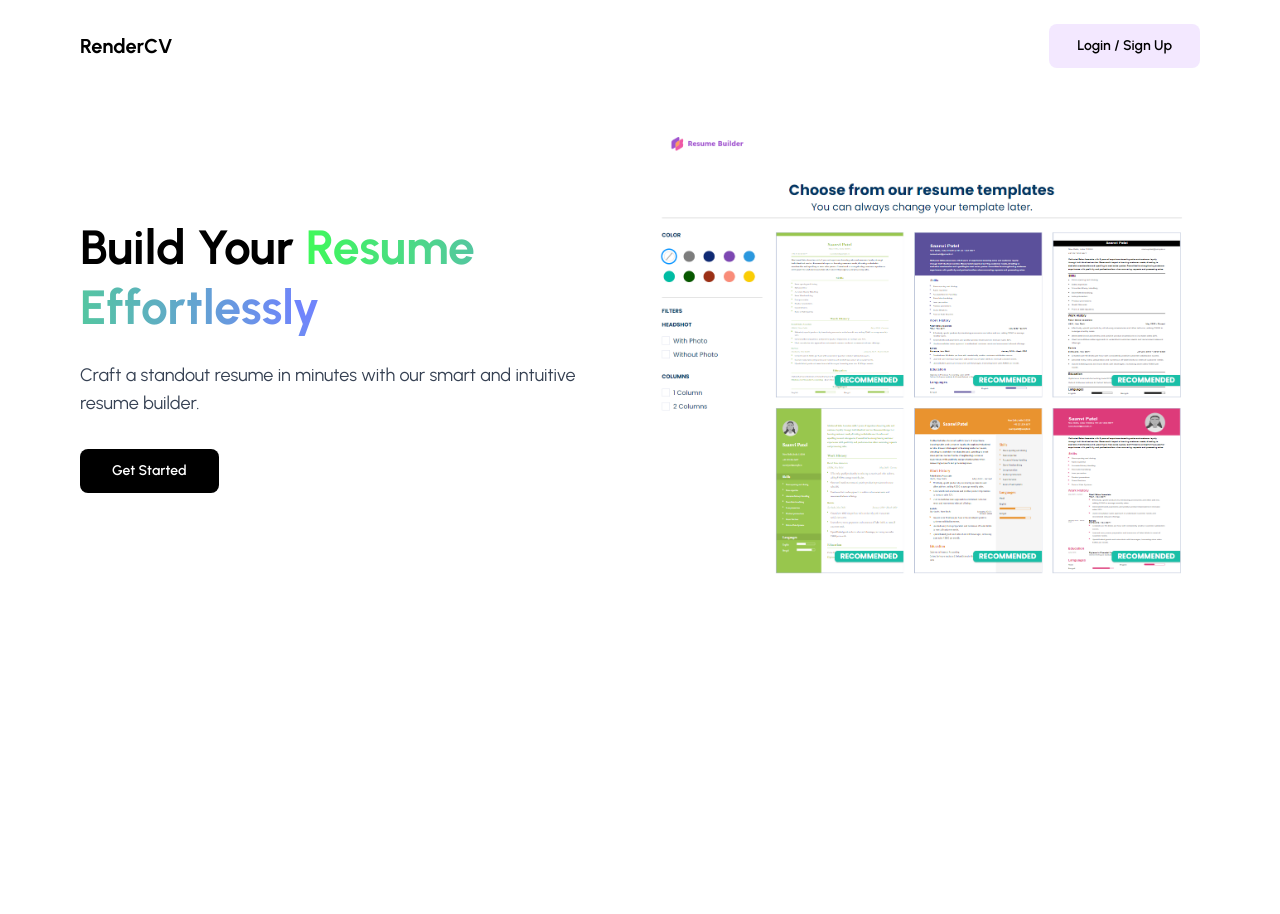
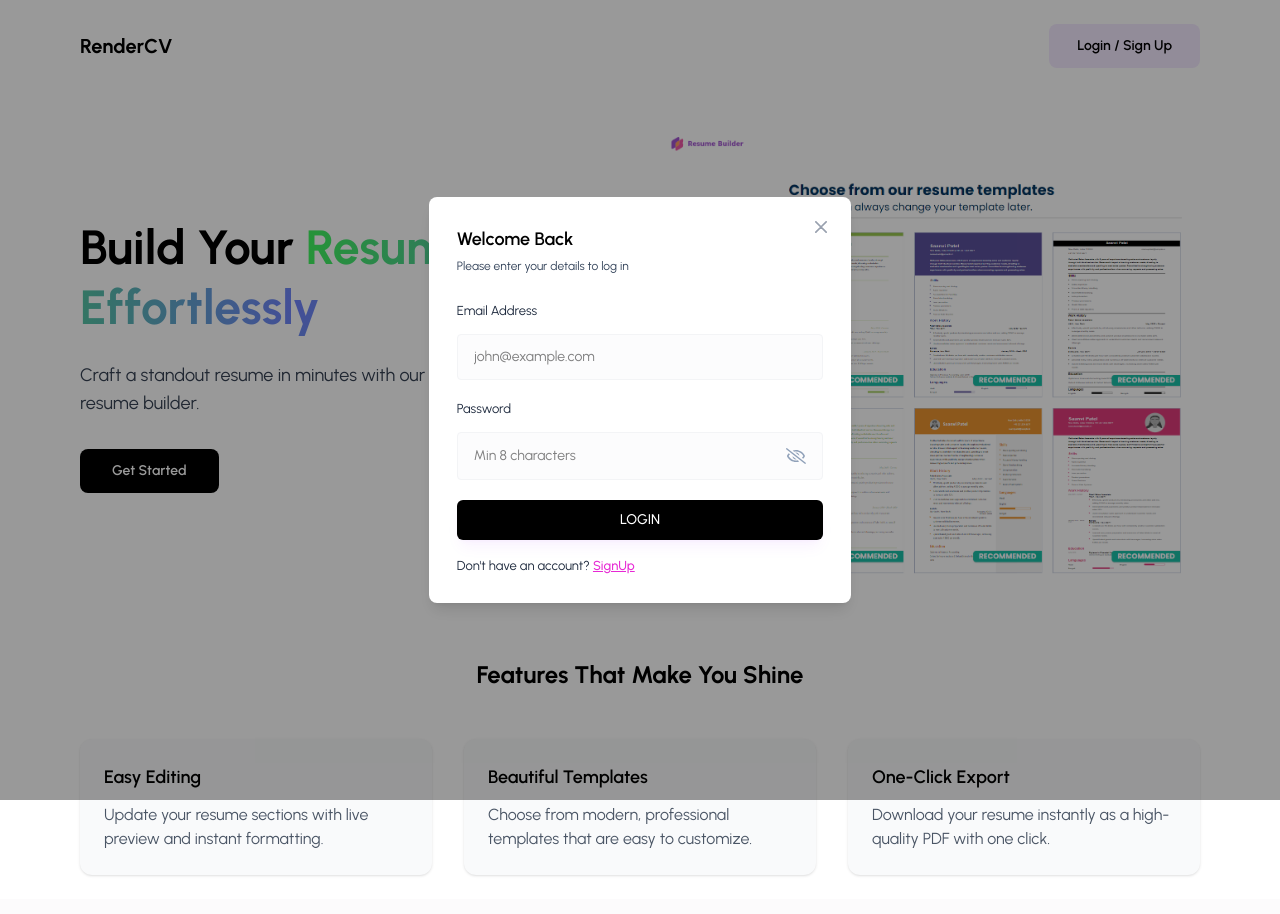
Before and after one commit to sahilphantom/resumebuilder, a React (Vite) app in the folder frontend/resume-builder/: page / in a window 1280 px wide. Shown: the top 914 px of the page. Built offline with nearby package versions, Linux system fonts and the light colour scheme.

Commit message:
implemented login functionality with validation and modal integration

```diff
--- /dev/null
+++ b/frontend/resume-builder/src/components/Modal.jsx
@@ -0,0 +1,65 @@
+import React from 'react'
+
+const Modal = ({
+  children,
+  isopen,
+  onClose,
+  title,
+  hideHeader,
+  showActionBtn,
+  actionBtnIcon = null,
+  actionBtnText,
+  onActionClick,
+}) => {
+  return (
+    <div className="fixed inset-0 z-50 flex items-center justify-center w-full h-full bg-black/40">
+      {/* Modal Content */}
+      <div className="relative flex flex-col bg-white shadow-lg rounded-lg overflow-hidden">
+        {/* modal header */}
+        {!hideHeader && (
+          <div className="flex items-center justify-between p-4 border-b border-gray-200">
+            <h3 className="md:text-lg font-medium text-gray-900">{title}</h3>
+            {showActionBtn && (
+              <button
+                className="btn-small-light mr-12"
+                onClick={() => onActionClick()}
+              >
+                {actionBtnIcon}
+                {actionBtnText}
+              </button>
+            )}
+          </div>
+        )}
+
+        <button
+          type="button"
+          className="text-gray-400 bg-transparent hover:bg-gray-900 rounded-lg text-sm w-8 h-8  justify-center absolute top-3.5 right-3.5 inline-flex items-center"
+          onClick={onClose}
+        >
+          <svg
+            className="w-3 h-3"
+            aria-hidden="true"
+            xmlns="http://www.w3.org/2000/svg"
+            fill="none"
+            viewBox="0 0 14 14"
+          >
+            <path
+              stroke="currentColor"
+              strokeLinecap="round"
+              strokeLinejoin="round"
+              strokeWidth="2"
+              d="M1 1l6 6m0 0l6-6M7 7l-6 6M7 7l6 6"
+            />
+          </svg>
+        </button>
+
+        {/* Modal body scrollable */}
+        <div className="flex-1 overflow-y-auto custom-scrollbar ">
+          {children}
+        </div>
+      </div>
+    </div>
+  )
+}
+
+export default Modal
--- /dev/null
+++ b/frontend/resume-builder/src/components/inputs/Input.jsx
@@ -0,0 +1,46 @@
+import React, { useState } from 'react'
+import { FaRegEye, FaRegEyeSlash } from 'react-icons/fa';
+
+const Input = ({value,onChange,label,placeholder,type="text"}) => {
+const [showPassword, setShowPassword] = useState(false);
+
+const toggleShowPassword = () => {
+  setShowPassword(!showPassword);
+};
+
+  return (
+    <div>
+        <label className="text-[13px] text-slate-800">{label}</label>
+<div className="input-box">
+    <input
+        type={
+            type === "password" ? (showPassword ? "text" : "password") : type
+        }
+        placeholder={placeholder}
+        className="w-full bg-transparent outline-none"
+        value={value}
+        onChange={(e) => onChange(e)}
+    />
+    {type === "password" && (
+        <>
+        {showPassword ? (
+            <FaRegEye
+                size={22}
+                className="text-[#e728d4] cursor-pointer"
+                onClick={() => toggleShowPassword()}
+            />
+        ) : (
+            <FaRegEyeSlash
+                size={22}
+                className="text-slate-400 cursor-pointer"
+                onClick={() => toggleShowPassword()}
+            />
+        )}
+        </>
+    )}
+    </div>
+    </div>
+  )
+}
+
+export default Input
--- a/frontend/resume-builder/src/pages/Auth/Login.jsx
+++ b/frontend/resume-builder/src/pages/Auth/Login.jsx
@@ -1,10 +1,83 @@
-import React from 'react'
+import React, { useState } from 'react'
+import { useNavigate } from 'react-router-dom';
+import Input from '../../components/inputs/Input';
+import { validateEmail } from '../../utils/helper';
 
 const Login = () => {
+  const [email, setEmail] = useState('');
+  const [password, setPassword] = useState('');
+  const [error, setError] = useState(null);
+
+
+  const  navigate = useNavigate();
+
+
+  // handle login form submit
+  const handleLogin = async (e) => {
+    e.preventDefault();
+
+    if (!validateEmail(email)) {
+      setError("Please enter a valid email address");
+      return;
+    }
+
+    if (!password) {
+      setError("Please enter the password");
+      return;
+    }
+
+    setError('');
+
+    // Login API Call
+try {
+
+} catch (error) {
+
+}
+
+  };
+
   return (
-    <div>
-      login
-    </div>
+    <div className="w-[90vw] md:w-[33vw] p-7 flex flex-col justify-center">
+<h3 className="text-lg font-semibold text-black">Welcome Back</h3>
+<p className="text-xs text-slate-700 mt-[5px] mb-6">
+Please enter your details to log in
+</p>
+
+<form onSubmit={handleLogin}>
+
+<Input
+value={email}
+onChange={({target}) => setEmail(target.value)}
+label="Email Address"
+placeholder="john@example.com"
+type="text"
+/>
+
+<Input
+value={password}
+onChange={({target}) => setPassword(target.value)}
+label="Password"
+placeholder="Min 8 characters"
+type="password"
+/>
+
+{error && <p className="text-red-500 text-xs pb-2.5">{error}</p>}
+<button type="submit" className="btn-primary">
+LOGIN
+</button>
+<p className="text-[13px] text-slate-800 mt-3">
+Don't have an account?{" "}
+<button
+className="font-medium text-[#e728d4] underline  cursor-pointer"
+onClick={() => {
+setCurrentPage("signup");
+}} >
+SignUp
+</button>
+</p>
+</form>
+</div>
   )
 }
 
--- a/frontend/resume-builder/src/pages/LandingPage.jsx
+++ b/frontend/resume-builder/src/pages/LandingPage.jsx
@@ -1,6 +1,9 @@
 import React, { useState } from 'react'
 import heroImg from '../assets/hero-img.webp';
 import { useNavigate } from 'react-router-dom';
+import Login from './Auth/Login';
+import SignUp from './Auth/SignUp';
+import Modal from '../components/Modal';
 
 const LandingPage = () => {
  const navigate = useNavigate();
@@ -8,7 +11,7 @@
 const [currentPage, setCurrentPage] = useState("login");
 const handleCTA = () => {};
 return (
-<div className='w-full min-h-full bg-white pb-96'>
+<div className='w-full min-h-full bg-white'>
 <div className="container  mx-auto px-4 py-6 md:w-[90%]">
 {/* Header */}
 <header className="flex justify-between items-center mb-16">
@@ -45,7 +48,55 @@
 />
 </div>
 </div>
+
+<section className="mt-20">
+<h2 className="text-2xl font-bold text-center mb-12">
+Features That Make You Shine
+</h2>
+<div className="grid grid-cols-1 md:grid-cols-3 gap-8">
+<div className="bg-gray-50 p-6 rounded-xl shadow-sm hover:shadow-md transition">
+<h3 className="text-lg font-semibold mb-3">Easy Editing</h3>
+<p className="text-gray-600">
+Update your resume sections with live preview and instant formatting.
+</p>
 </div>
+<div className="bg-gray-50 p-6 rounded-xl shadow-sm hover:shadow-md transition">
+<h3 className="text-lg font-semibold mb-3">
+Beautiful Templates
+</h3>
+<p className="text-gray-600">
+Choose from modern, professional templates that are easy to customize.
+</p>
+</div>
+
+<div className="bg-gray-50 p-6 rounded-xl shadow-sm hover:shadow-md transition">
+<h3 className="text-lg font-semibold mb-3">One-Click Export</h3>
+<p className="text-gray-600">
+Download your resume instantly as a high-quality PDF with one click.
+</p>
+</div>
+</div>
+</section>
+
+</div>
+
+<Modal
+isOpen={openAuthModal }
+onClose={() => {
+setOpenAuthModal(false);
+setCurrentPage("login");
+}}
+hideHeader
+>
+<div>
+{currentPage=== "login" && <Login setCurrentPage={setCurrentPage} />}
+{currentPage=== "signup" && (
+<SignUp setCurrentPage={setCurrentPage} />
+)}
+</div>
+</Modal>
+
+
 </div>
   )
 }
--- a/frontend/resume-builder/src/utils/helper.js
+++ b/frontend/resume-builder/src/utils/helper.js
@@ -0,0 +1,4 @@
+export const validateEmail = (email) => {
+  const regex = /^[^\s@]+@[^\s@]+\.[^\s@]+$/;
+  return regex.test(email);
+};
```
